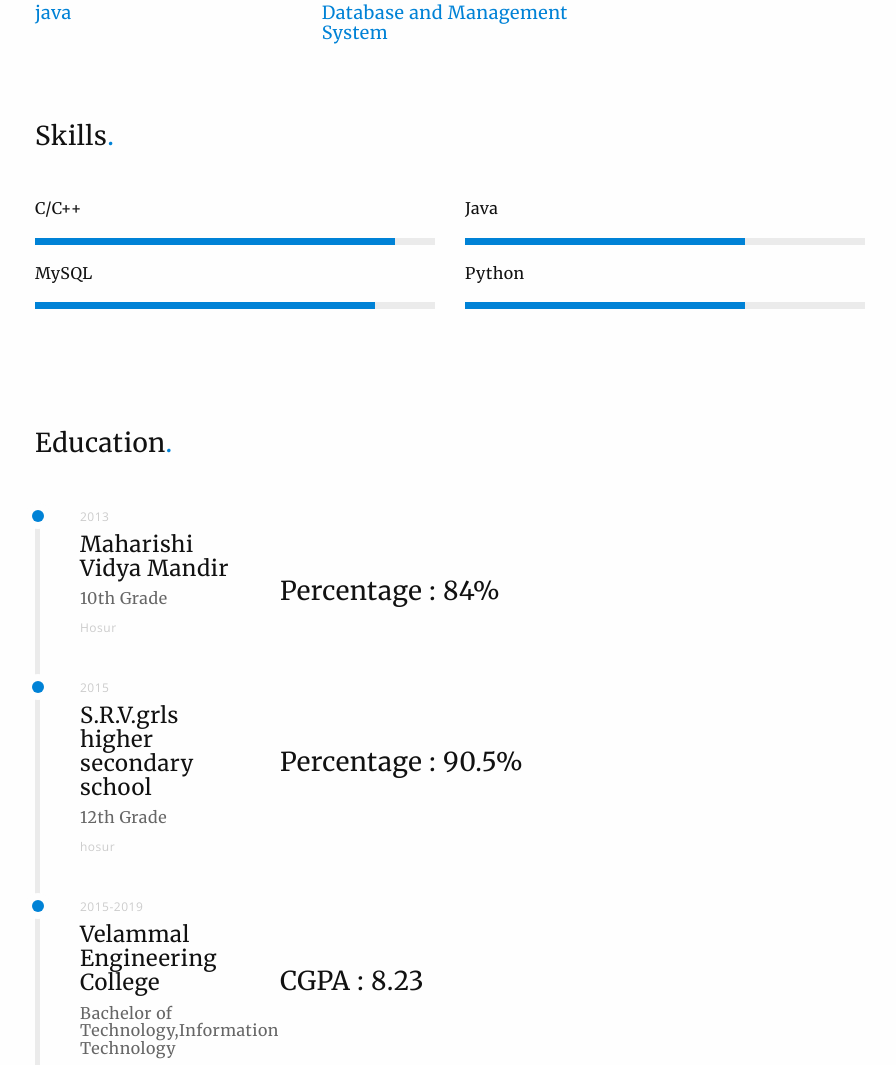
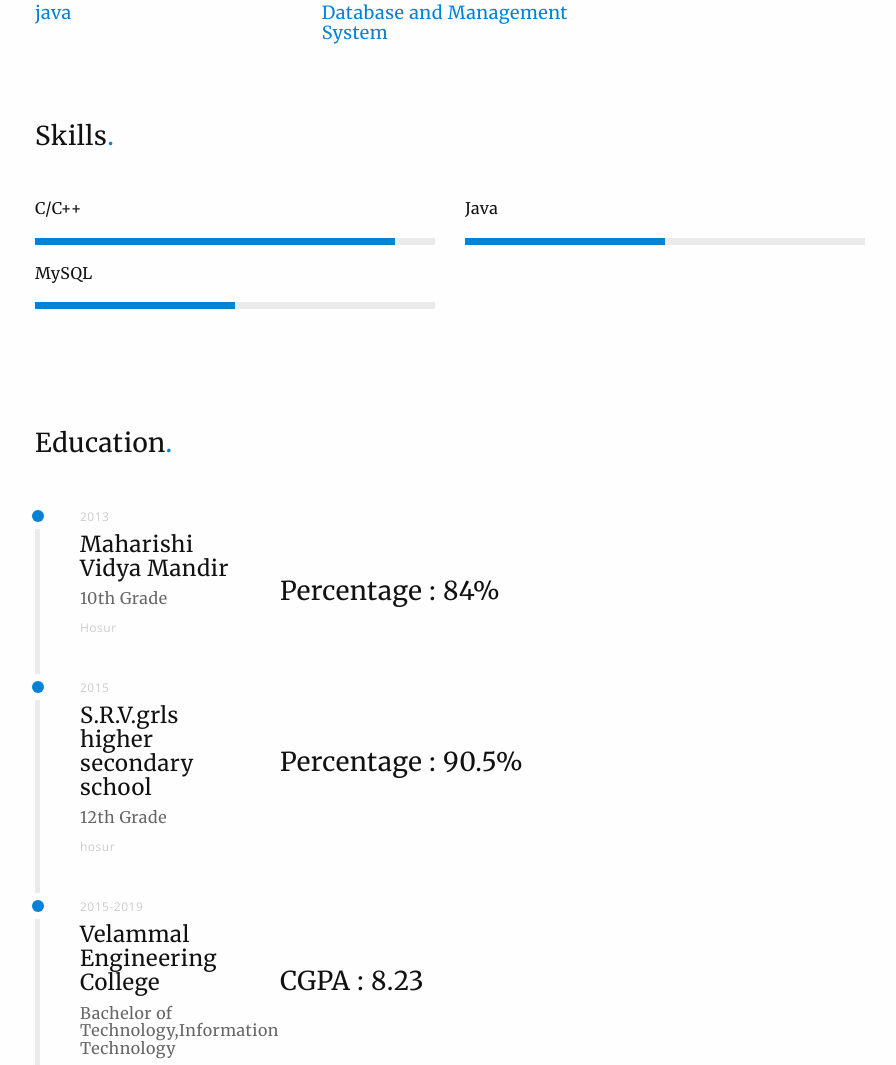
Before and after one commit to pavithrasundaresan/pavithrasundaresan, a plain HTML site: page index.html in a window 1280 px wide. Shown: the part 845-1910 px from the top of the page, without its empty margins (370-1266 px from the left). Drawn offline with nearby package versions, Linux system fonts and the light colour scheme.

Commit message:
initial version

```diff
--- a/index.html
+++ b/index.html
@@ -167,7 +167,7 @@
                             </div><!-- / progress -->
                             <h6 class="progress-title">MySQL</h6>
                             <div class="progress">
-                                <div class="progress-bar progress-bar-primary animated fadeInLeft" role="progressbar" aria-valuenow="85" aria-valuemin="0" aria-valuemax="100" style="width: 85%">
+                                <div class="progress-bar progress-bar-primary animated fadeInLeft" role="progressbar" aria-valuenow="85" aria-valuemin="0" aria-valuemax="100" style="width: 50%">
                                 </div>
                             </div><!-- / progress -->
                         </div>
@@ -177,13 +177,7 @@
                         <div class="col-sm-6">
                             <h6 class="progress-title">Java</h6>
                             <div class="progress">
-                                <div class="progress-bar progress-bar-primary animated fadeInLeft" role="progressbar" aria-valuenow="70" aria-valuemin="0" aria-valuemax="100" style="width: 70%">
-                                </div>
-                            </div><!-- / progress -->
-
-                            <h6 class="progress-title">Python</h6>
-                            <div class="progress">
-                                <div class="progress-bar progress-bar-primary animated fadeInLeft" role="progressbar" aria-valuenow="70" aria-valuemin="0" aria-valuemax="100" style="width: 70%">
+                                <div class="progress-bar progress-bar-primary animated fadeInLeft" role="progressbar" aria-valuenow="70" aria-valuemin="0" aria-valuemax="100" style="width: 50%">
                                 </div>
                             </div><!-- / progress -->
 
```
